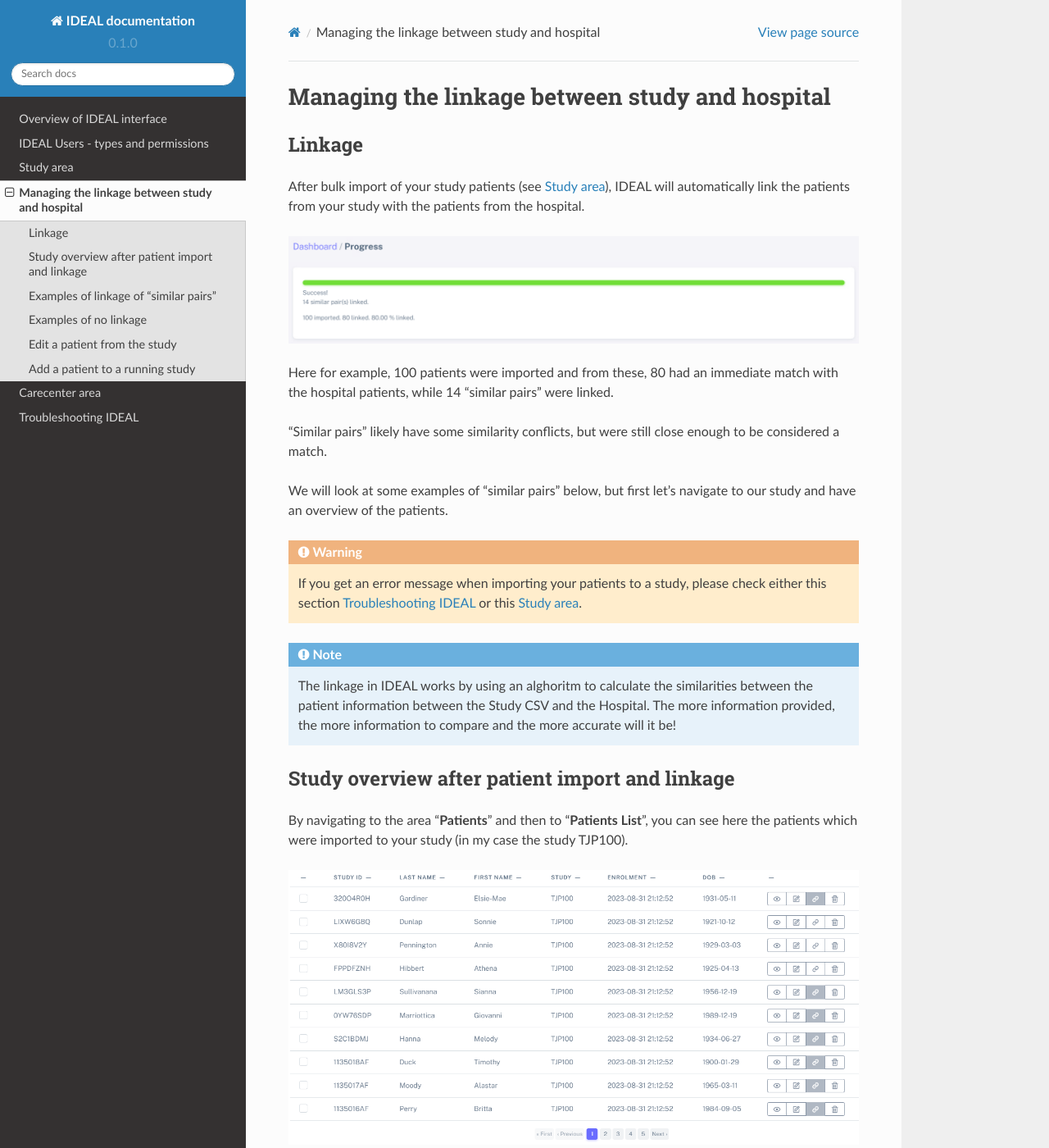
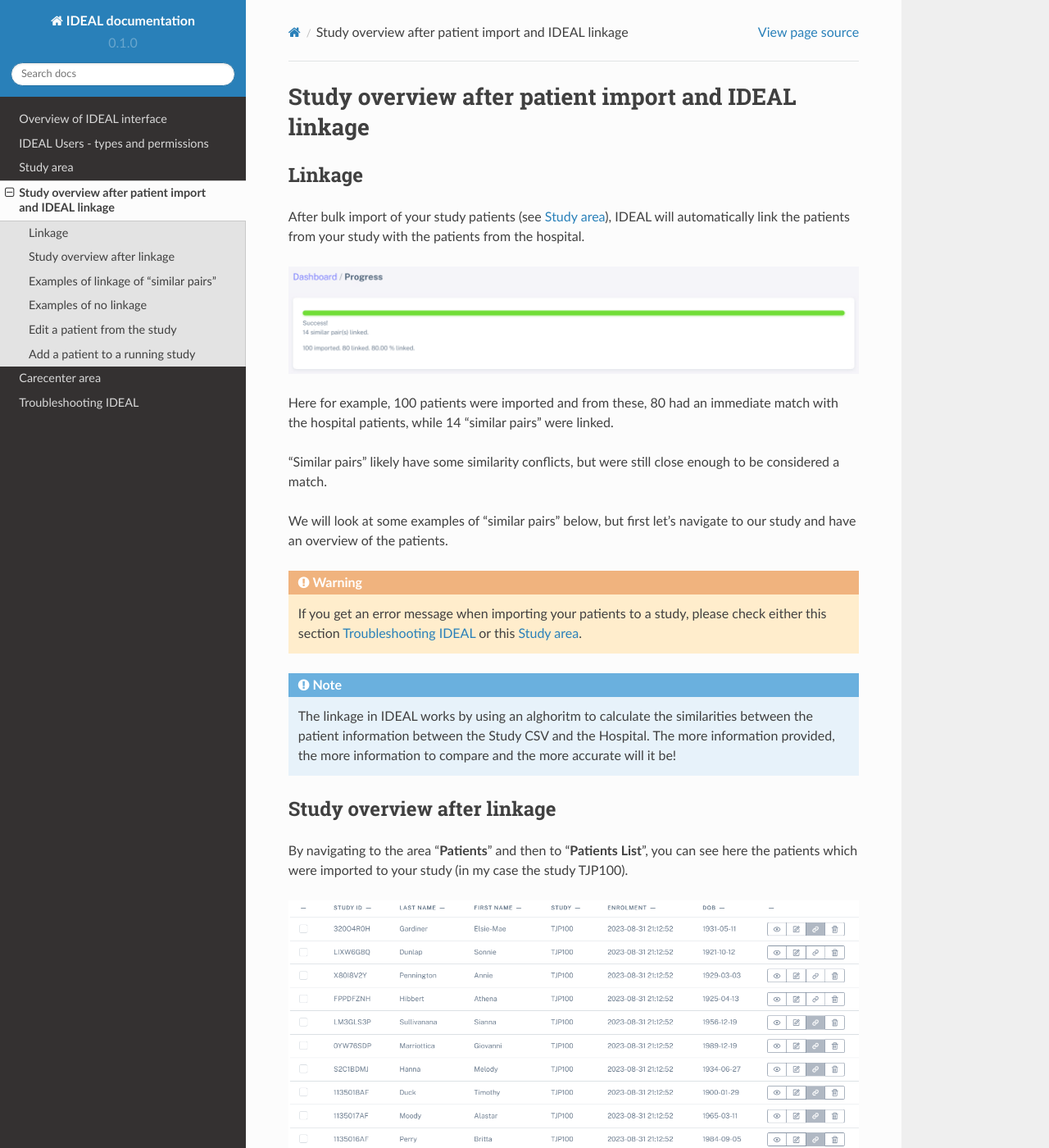
Before and after one commit to Nynuphar/IDEAL-doc, a Sphinx documentation site: the page built from docs/source/linkage.rst, in a window 1280 px wide and 1400 px high. Shown: the whole window at 82% size. Built offline with Sphinx 7.4.7 and the Read the Docs theme 2.0.0, drawn with Linux system fonts in a browser that asks for light colours; pages that are not in the unit, such as notebooks, are missing from menus.

Commit message:
Update linkage.rst

```diff
--- a/docs/source/linkage.rst
+++ b/docs/source/linkage.rst
@@ -1,5 +1,5 @@
-Managing the linkage between study and hospital
-################################################
+Study overview after patient import and IDEAL linkage
+#######################################################
 
 Linkage
 *********
@@ -21,7 +21,7 @@ We will look at some examples of "similar pairs" below, but first let's navigate
 .. note:: The linkage in IDEAL works by using an alghoritm to calculate the similarities between the patient information between the Study CSV and the Hospital. The more information provided, the more information to compare and the more accurate will it be!
 
 
-Study overview after patient import and linkage
+Study overview after linkage
 ******************************************************
 
 By navigating to the area "**Patients**" and then to "**Patients List**", you can see here the patients which were imported to your study (in my case the study TJP100).
```
